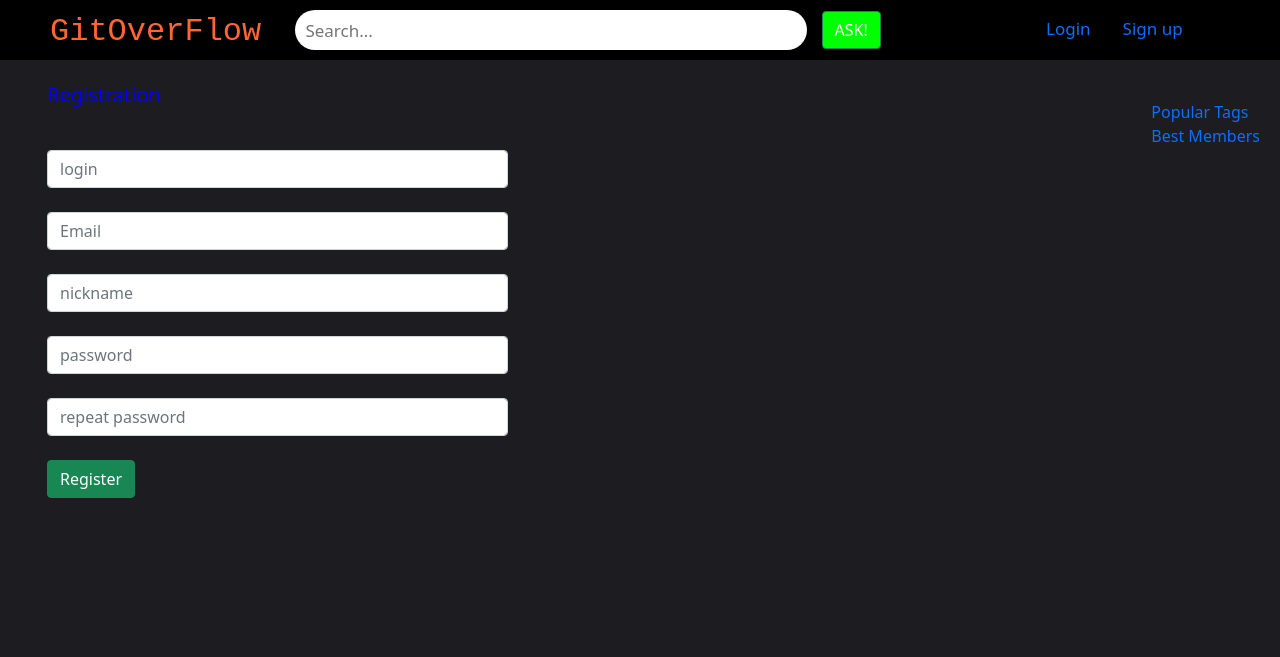
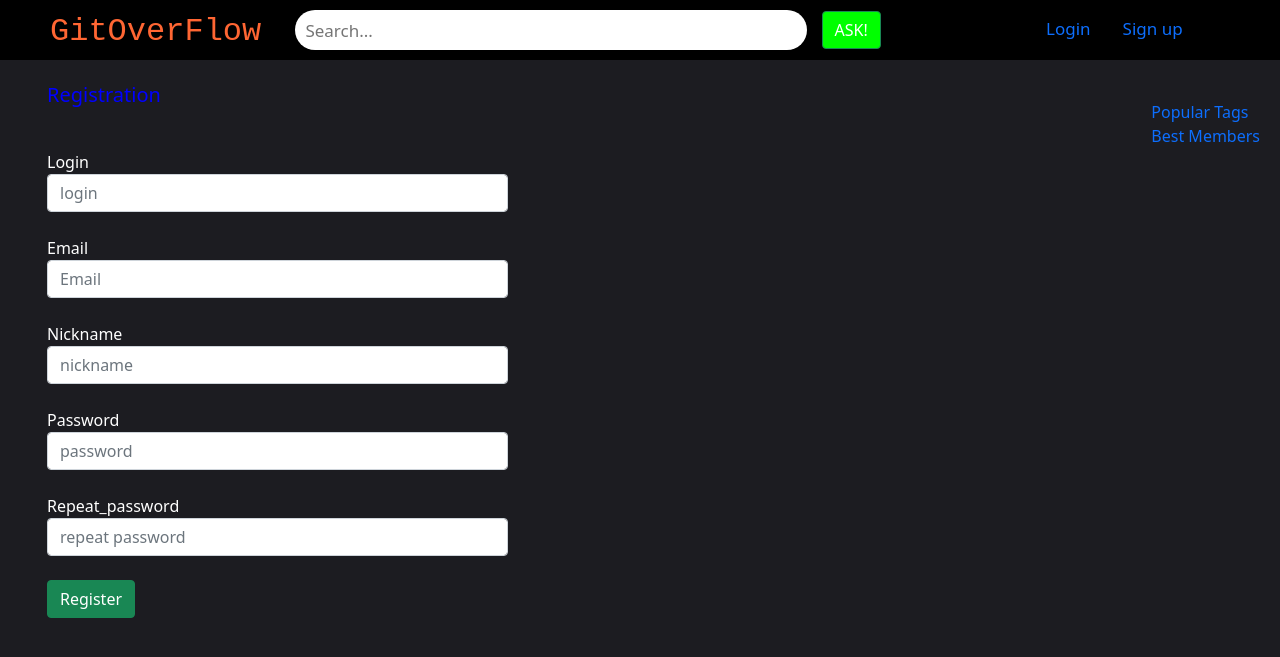
Before and after one commit to a1i5k/web_hw, a Django app: page /signup/ in a window 1280 px wide. Shown: the top 657 px of the page. Run offline with Django 3.2, Linux system fonts and the light colour scheme; data that the repository does not hold is empty; some libraries are stand-ins or nearby versions.

Commit message:
add labels, remove shadow name

```diff
--- a/app/forms.py
+++ b/app/forms.py
@@ -13,23 +13,28 @@ class RegisterForm(forms.Form, forms.ModelForm):
     login = forms.CharField(widget=TextInput(attrs={
                 'class': 'form-control',
                 'placeholder': 'login'
-            }))
+            }),
+        label='Login')
     email = forms.EmailField(widget=TextInput(attrs={
                 'class': 'form-control',
                 'placeholder': 'Email'
-            }))
+            }),
+        label='Email')
     nickname = forms.CharField(widget=TextInput(attrs={
                 'class': 'form-control',
                 'placeholder': 'nickname'
-            }))
+            }),
+        label='Nickname')
     password = forms.CharField(widget=forms.PasswordInput(attrs={
                 'class': 'form-control',
                 'placeholder': 'password'
-                }))
+                }),
+        label='Password')
     repeat_password = forms.CharField(widget=forms.PasswordInput(attrs={
                 'class': 'form-control',
                 'placeholder': 'repeat password'
-                }))
+                }),
+        label='Repeat_password')
 
     class Meta:
         model = User
@@ -71,18 +76,22 @@ class SettingsForm(forms.Form, forms.ModelForm):
     login = forms.CharField(required=False, widget=TextInput(attrs={
                 'class': 'form-control',
                 'placeholder': 'login'
-            }))
+            }),
+        label='Login')
     email = forms.EmailField(required=False, widget=TextInput(attrs={
                 'class': 'form-control',
                 'placeholder': 'Email'
-            }))
+            }),
+        label='Email')
     nickname = forms.CharField(required=False, widget=TextInput(attrs={
                 'class': 'form-control',
                 'placeholder': 'nickname'
-            }))
+            }),
+        label='Nickname')
     avatar = forms.ImageField(required=False, widget=FileInput(attrs={
                 'class': 'form-control'
-            }))
+            }),
+        label='Avatar')
 
     def clean_email(self):
         email = self.cleaned_data['email']
@@ -128,9 +137,10 @@ class QuestionForm(forms.ModelForm):
     title = forms.CharField(widget=TextInput(attrs={
                 'class': 'form-control',
                 'placeholder': 'Title'
-            }))
+            }),
+        label='Title')
     text = forms.Textarea()
-    tag = forms.CharField(required=False, widget=TextInput(attrs={
+    tag = forms.CharField(label='Tags', required=False, widget=TextInput(attrs={
                 'class': 'form-control',
                 'placeholder': 'Tags'
             }))
@@ -145,6 +155,9 @@ class QuestionForm(forms.ModelForm):
                 'placeholder': 'Very big text'
             })
         }
+        labels = {
+            'text': 'Text'
+        }
 
 
 class AnswerForm(forms.ModelForm):
--- a/app/views.py
+++ b/app/views.py
@@ -1,25 +1,13 @@
 from django.contrib.auth.decorators import login_required
 from django.core.paginator import EmptyPage, PageNotAnInteger, Paginator
 from django.db.models import F
-from django.forms.utils import ErrorList
 from django.http import Http404, JsonResponse
 from django.shortcuts import render, redirect
 from django.contrib import auth
 from django.urls import reverse
 from django.views.decorators.http import require_POST
 
-from .models import *
 from app.forms import *
-
-
-class DivErrorList(ErrorList):
-    def __str__(self):
-        return self.as_divs()
-
-    def as_divs(self):
-        if not self:
-            return ''
-        return '%s' % ''.join(['<div class="error">%s</div>' % e for e in self])
 
 
 def paginate(objects, request, per_page=5):
@@ -35,11 +23,11 @@ def paginate(objects, request, per_page=5):
 
 
 def index(request):
-    question = paginate(Question.objects.get_new(), request)
-    if question is None:
+    questions = paginate(Question.objects.get_new(), request)
+    if questions is None:
         raise Http404
     return render(request, 'index.html', {
-        'questions': question
+        'questions': questions
     }
                   )
 
@@ -49,29 +37,29 @@ def ask(request):
     if request.method == 'POST':
         form = QuestionForm(data=request.POST)
         if form.is_valid():
-            question = form.save(commit=False)
-            question.author = request.user
-            question.save()
+            new_question = form.save(commit=False)
+            new_question.author = request.user
+            new_question.save()
             tags = form.clean()['tag']
 
             tags = tags.replace(' ', '')
             parsed_tag = []
             while tags.find(',') != -1:
-                tag = tags[:tags.find(',')]
-                parsed_tag.append(tag)
+                one_tag = tags[:tags.find(',')]
+                parsed_tag.append(one_tag)
                 tags = tags[tags.find(',') + 1:]
 
             if tags:
                 parsed_tag.append(tags)
 
             new_tags = []
-            for tag in parsed_tag:
-                check_tag = Tag.objects.get_tag(tag)
+            for one_tag in parsed_tag:
+                check_tag = Tag.objects.get_tag(one_tag)
                 if check_tag is None:
-                    check_tag = Tag.objects.create(text=tag)
+                    check_tag = Tag.objects.create(text=one_tag)
                 new_tags.append(check_tag.id)
-            question.tag.set(new_tags)
-            return redirect(reverse('question', kwargs={"pk": question.pk}))
+            new_question.tag.set(new_tags)
+            return redirect(reverse('question', kwargs={"pk": new_question.pk}))
     else:
         form = QuestionForm()
     return render(request, 'ask.html', {"form": form})
@@ -111,7 +99,7 @@ def question(request):
 def register(request):
     error = []
     if request.method == 'POST':
-        form = RegisterForm(data=request.POST, auto_id=False, error_class=DivErrorList)
+        form = RegisterForm(data=request.POST, auto_id=False)
         if form.is_valid():
             new_user = form.save(commit=False)
             new_user.username = form.cleaned_data['login']
--- a/templates/ask.html
+++ b/templates/ask.html
@@ -5,8 +5,11 @@
 <div class="content">
     <form novalidate class="input-form" action="/ask/" method="post">
         {% csrf_token %}
+        {{ form.title.label }}
         {{ form.title }}<br>
+        {{ form.text.label }}
         {{ form.text }}<br>
+        {{ form.tag.label }}
         {{ form.tag }}
         {% buttons %}
         <button class="btn btn-success" type="submit">ASK!</button>
--- a/templates/include/answer.html
+++ b/templates/include/answer.html
@@ -13,7 +13,7 @@
         <div class="question-preview-content answer">
             <p class="card-text">{{ answer.body }}</p>
             <div class="bottom-content">
-                {% if request.user == answer.author %}
+                {% if request.user == q.author %}
                 <input type="checkbox" id="correct{{ answer.pk }}" data-aid="{{ answer.pk }}" data-qid="{{ q.pk }}" class="js-current form-check-input" {% if answer.correct %} checked {% endif %}>
                 <label class="form-check-label">
                     Correct!
--- a/templates/register.html
+++ b/templates/register.html
@@ -10,10 +10,15 @@
 
     <form class="input-form" action="/signup/" method="post">
             {% csrf_token %}
+            {{ form.login.label }}
             {{ form.login }}<br>
+            {{ form.email.label }}
             {{ form.email }}<br>
+            {{ form.nickname.label }}
             {{ form.nickname }}<br>
+            {{ form.password.label }}
             {{ form.password }}<br>
+            {{ form.repeat_password.label }}
             {{ form.repeat_password }}<br>
 
             {% buttons %}
--- a/templates/settings.html
+++ b/templates/settings.html
@@ -9,9 +9,13 @@
     {% endfor %}
     <form novalidate class="input-form" action="" method="post" enctype="multipart/form-data">
             {% csrf_token %}
+            {{ form.login.label }}
             {{ form.login }}<br>
+            {{ form.email.label }}
             {{ form.email }}<br>
+            {{ form.nickname.label }}
             {{ form.nickname }}<br>
+            {{ form.avatar.label }}
             {{ form.avatar }}<br>
             {% buttons %}
         <button class="btn btn-success">Save</button>
```
Also changed, not shown: templates/login.html (+0 -9 lines).
